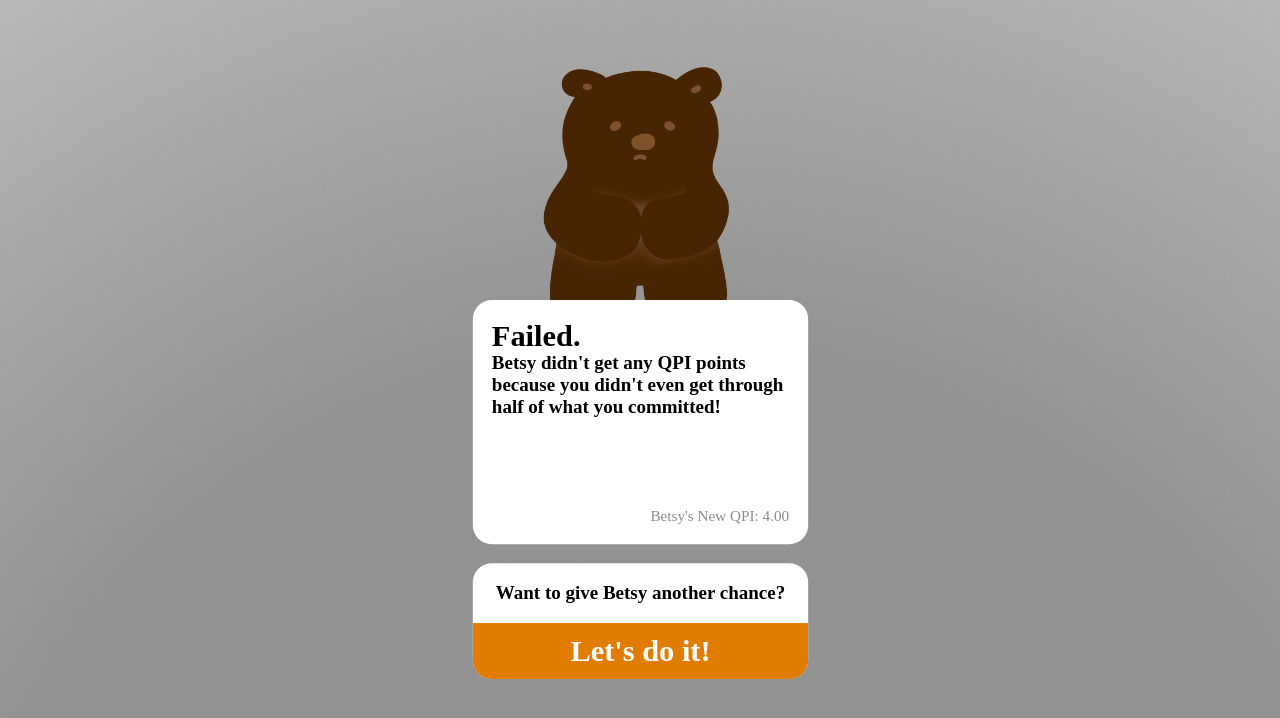
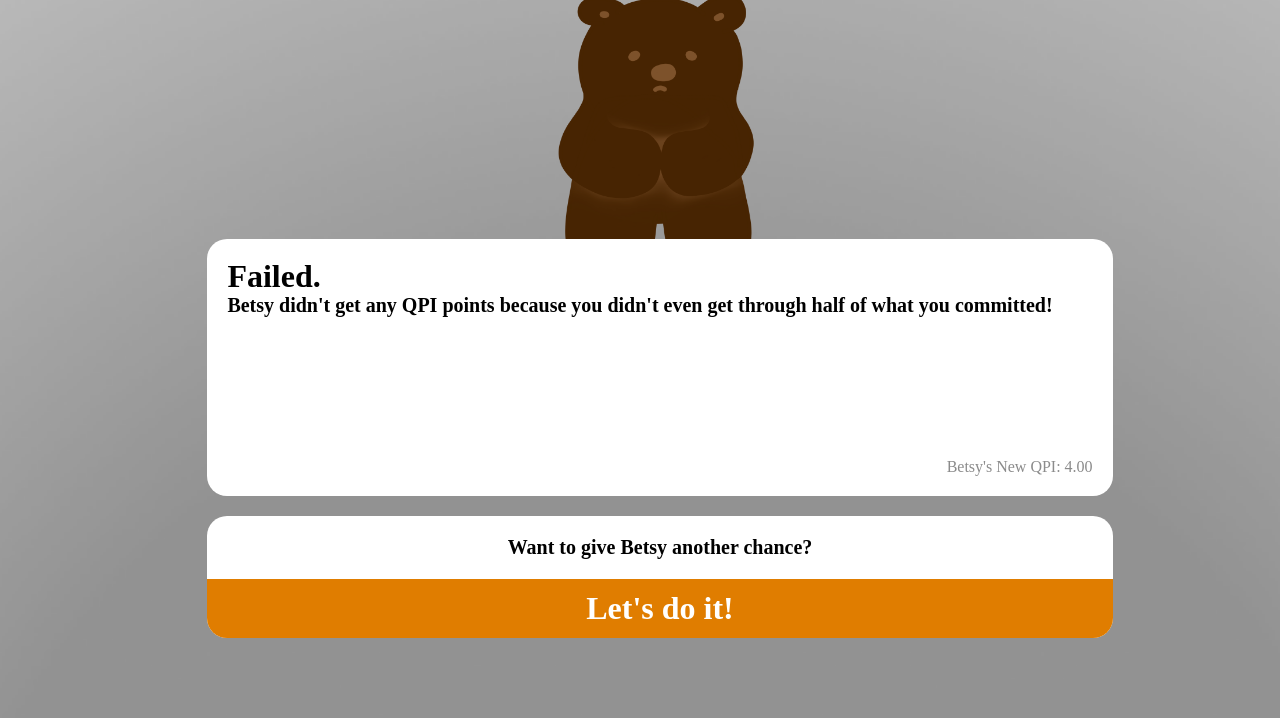
Before and after one commit to annika-dlf/accountabuddies-betsy, a React (Create React App) app: page /failed in a window 1280 px wide. Shown: the top 718 px of the page. Built offline with nearby package versions, Linux system fonts and the light colour scheme; no server answers; the database is empty; a web font is replaced by a local one.

Commit message:
fixing sizing issues

```diff
--- a/src/App.css
+++ b/src/App.css
@@ -74,7 +74,12 @@ small {
   flex-direction: column;
   /* justify-content: end; */
   align-items: center;
-  scale: 0.95;
+}
+
+html, body, .default, .Screen {
+  height: calc(var(--vh, 1vh) * 100);
+  width: 100%;
+  overflow: hidden;
 }
 
 body {
@@ -149,7 +154,7 @@ body {
 .ActionWrapper {
   background-color: white;
   display: flex;
-  width: 353px;
+  width: 100%;
   min-height: 59px;
   justify-content: space-between;
   align-items: center;
--- a/src/index.js
+++ b/src/index.js
@@ -4,7 +4,16 @@ import { BrowserRouter, Routes, Route } from "react-router-dom";
 import App from "./App";
 import Timer from "./Pages/Timer";
 import Failed from "./Pages/Failed";
-import Success from "./Pages/Success";
+import Success from "./Pages/Success";// index.js or Screen.js (top-level component)
+function setViewportHeight() {
+  const vh = window.innerHeight * 0.01;
+  document.documentElement.style.setProperty('--vh', `${vh}px`);
+}
+
+window.addEventListener('resize', setViewportHeight);
+window.addEventListener('orientationchange', setViewportHeight);
+setViewportHeight();
+
 
 const root = ReactDOM.createRoot(document.getElementById("root"));
 root.render(
```
